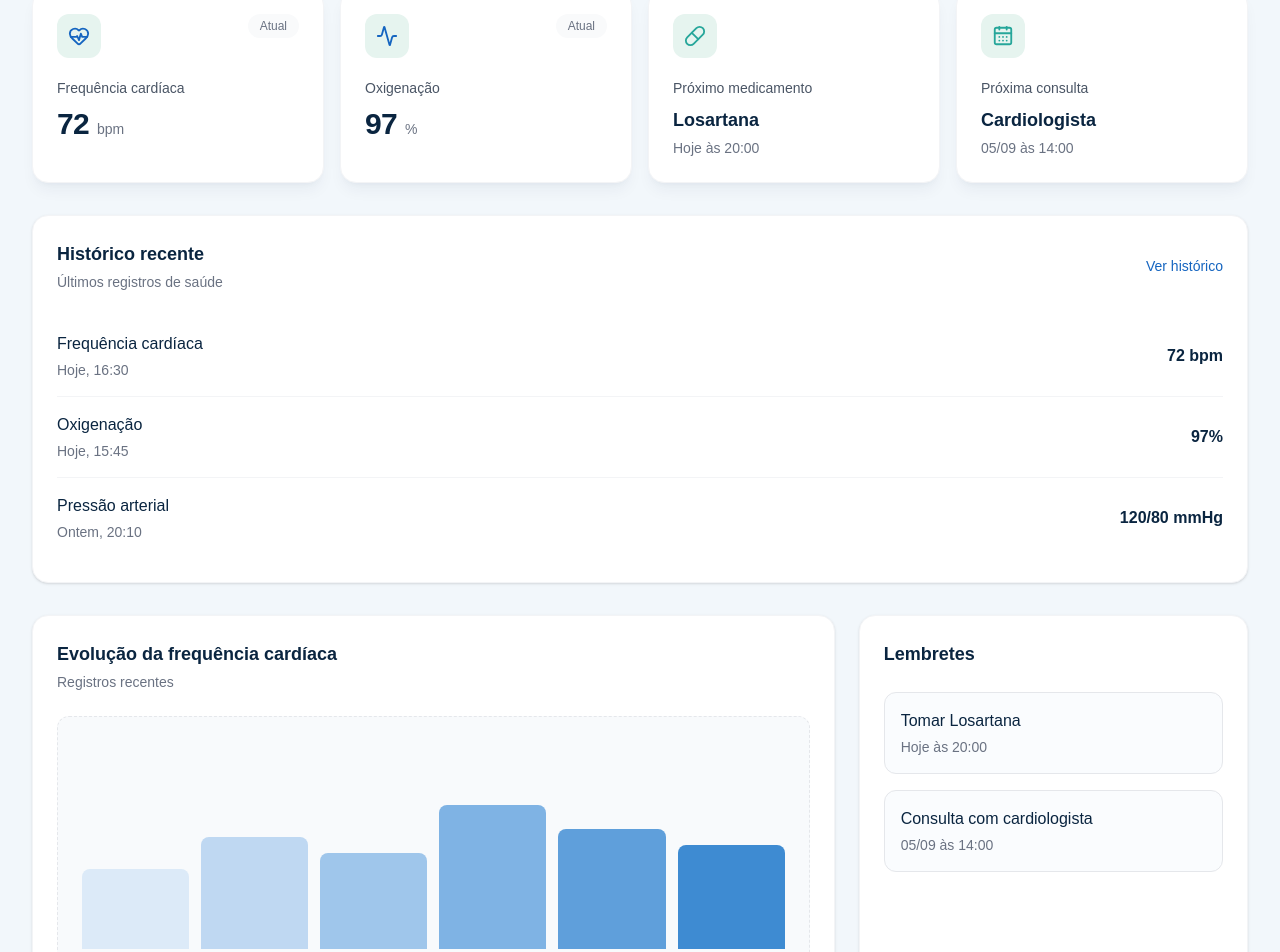
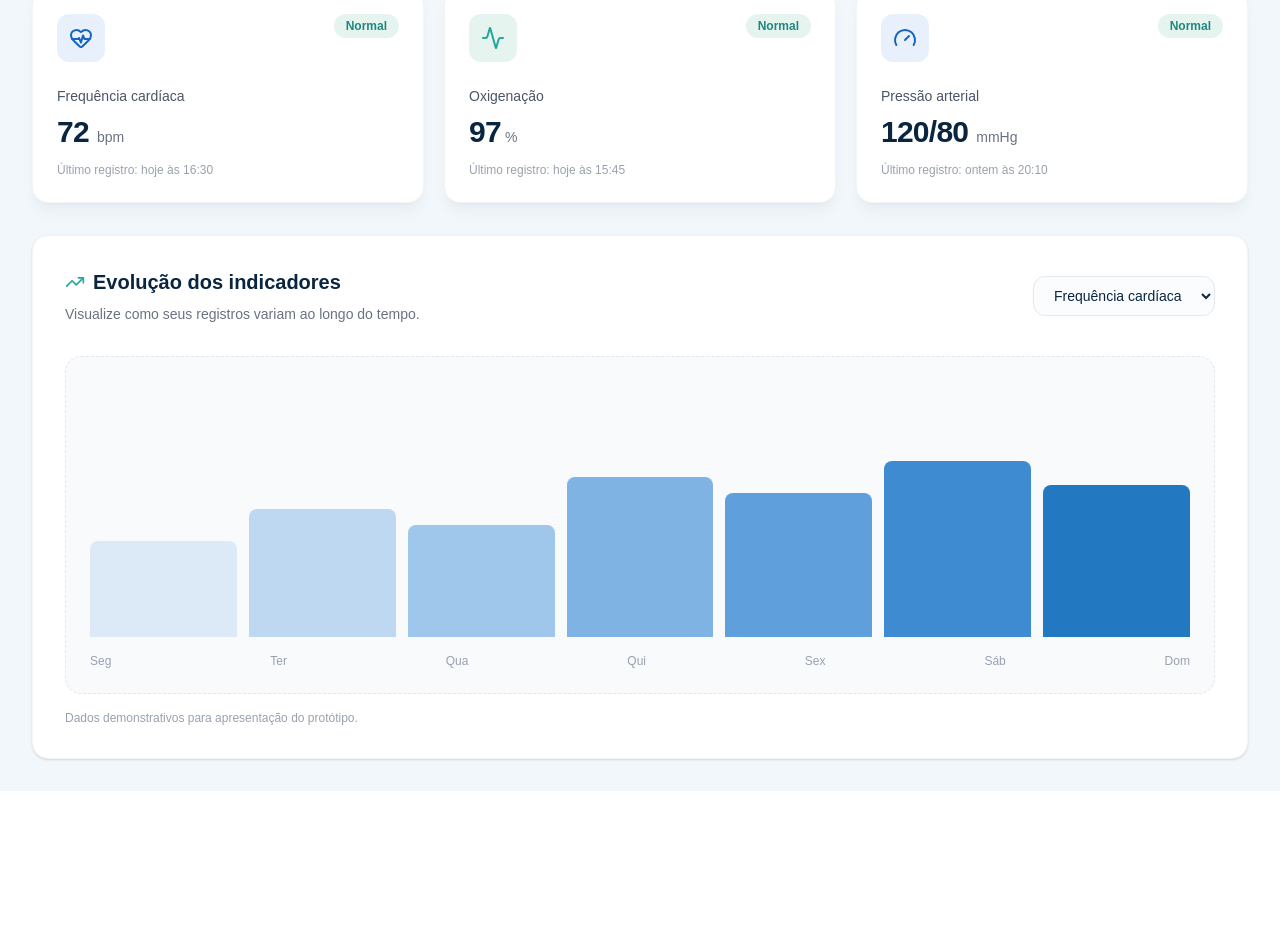
Before and after one commit to MiguelHelen/S.A.S.P.I-Sistema-de-Acompanhamento-de-Saude-para-Pessoas-Idosas-, a Next.js app: page /dashboard in a window 1280 px wide. Shown: the part 260-1212 px from the top of the page. After the commit the page ends 1051 px from the top, so only its background shows below. Built offline with nearby package versions, Linux system fonts and the light colour scheme.

Commit message:
style: alinha visual do dashboard com telas de acesso

```diff
--- a/src/app/dashboard/page.tsx
+++ b/src/app/dashboard/page.tsx
@@ -1,162 +1,177 @@
 import DashboardNavbar from "@/components/DashboardNavbar";
-import MetricCard from "@/components/MetricCard";
-import InfoCard from "@/components/InfoCard";
-import { Activity, CalendarDays, HeartPulse, Pill } from "lucide-react";
+import {
+  Activity,
+  Gauge,
+  HeartPulse,
+  TrendingUp,
+} from "lucide-react";
 
-export default function Dashboard() {
+export default function MinhaSaude() {
   return (
     <main className="min-h-screen bg-[#F2F7FB]">
       <DashboardNavbar />
 
       <div className="mx-auto max-w-7xl px-4 py-8 md:px-8">
         <span className="text-sm font-semibold uppercase tracking-wider text-[#26A69A]">
-          Visão geral
+          Acompanhamento
         </span>
 
         <h1 className="mt-2 text-3xl font-bold tracking-tight text-[#0A2540] md:text-4xl">
-          Dashboard
+          Minha Saúde
         </h1>
 
         <p className="mt-2 max-w-2xl text-gray-600">
-          Acompanhe as principais informações de saúde.
+          Acompanhe seus principais indicadores e a evolução dos registros de
+          saúde.
         </p>
 
-        <div className="mt-8 grid gap-4 sm:grid-cols-2 xl:grid-cols-4">
-          <MetricCard
-            title="Frequência cardíaca"
-            value="72"
-            unit="bpm"
-            icon={<HeartPulse size={22} />}
-          />
+        {/* Indicadores */}
+        <section className="mt-8 grid gap-5 md:grid-cols-3">
+          <article className="group rounded-2xl border border-gray-100 bg-white p-6 shadow-lg shadow-blue-950/5 transition hover:-translate-y-0.5 hover:shadow-xl">
+            <div className="flex items-start justify-between">
+              <div className="flex h-12 w-12 items-center justify-center rounded-xl bg-[#E8F1FB] text-[#1565C0] transition group-hover:bg-[#1565C0] group-hover:text-white">
+                <HeartPulse size={24} />
+              </div>
 
-          <MetricCard
-            title="Oxigenação"
-            value="97"
-            unit="%"
-            icon={<Activity size={22} />}
-          />
+              <span className="rounded-full bg-[#E6F4EF] px-3 py-1 text-xs font-semibold text-[#20877E]">
+                Normal
+              </span>
+            </div>
 
-          <InfoCard
-            label="Próximo medicamento"
-            title="Losartana"
-            subtitle="Hoje às 20:00"
-            icon={<Pill size={22} />}
-          />
+            <p className="mt-6 text-sm font-medium text-gray-600">
+              Frequência cardíaca
+            </p>
 
-          <InfoCard
-            label="Próxima consulta"
-            title="Cardiologista"
-            subtitle="05/09 às 14:00"
-            icon={<CalendarDays size={22} />}
-          />
-        </div>
+            <div className="mt-2">
+              <span className="text-3xl font-bold tracking-tight text-[#0A2540]">
+                72
+              </span>
 
-        <section className="mt-8 rounded-2xl border border-gray-100 bg-white p-6 shadow-sm">
-          <div className="flex items-center justify-between">
+              <span className="ml-2 text-sm font-medium text-gray-500">
+                bpm
+              </span>
+            </div>
+
+            <p className="mt-3 text-xs text-gray-400">
+              Último registro: hoje às 16:30
+            </p>
+          </article>
+
+          <article className="group rounded-2xl border border-gray-100 bg-white p-6 shadow-lg shadow-blue-950/5 transition hover:-translate-y-0.5 hover:shadow-xl">
+            <div className="flex items-start justify-between">
+              <div className="flex h-12 w-12 items-center justify-center rounded-xl bg-[#E6F4EF] text-[#26A69A] transition group-hover:bg-[#26A69A] group-hover:text-white">
+                <Activity size={24} />
+              </div>
+
+              <span className="rounded-full bg-[#E6F4EF] px-3 py-1 text-xs font-semibold text-[#20877E]">
+                Normal
+              </span>
+            </div>
+
+            <p className="mt-6 text-sm font-medium text-gray-600">
+              Oxigenação
+            </p>
+
+            <div className="mt-2">
+              <span className="text-3xl font-bold tracking-tight text-[#0A2540]">
+                97
+              </span>
+
+              <span className="ml-1 text-sm font-medium text-gray-500">
+                %
+              </span>
+            </div>
+
+            <p className="mt-3 text-xs text-gray-400">
+              Último registro: hoje às 15:45
+            </p>
+          </article>
+
+          <article className="group rounded-2xl border border-gray-100 bg-white p-6 shadow-lg shadow-blue-950/5 transition hover:-translate-y-0.5 hover:shadow-xl">
+            <div className="flex items-start justify-between">
+              <div className="flex h-12 w-12 items-center justify-center rounded-xl bg-[#E8F1FB] text-[#1565C0] transition group-hover:bg-[#1565C0] group-hover:text-white">
+                <Gauge size={24} />
+              </div>
+
+              <span className="rounded-full bg-[#E6F4EF] px-3 py-1 text-xs font-semibold text-[#20877E]">
+                Normal
+              </span>
+            </div>
+
+            <p className="mt-6 text-sm font-medium text-gray-600">
+              Pressão arterial
+            </p>
+
+            <div className="mt-2">
+              <span className="text-3xl font-bold tracking-tight text-[#0A2540]">
+                120/80
+              </span>
+
+              <span className="ml-2 text-sm font-medium text-gray-500">
+                mmHg
+              </span>
+            </div>
+
+            <p className="mt-3 text-xs text-gray-400">
+              Último registro: ontem às 20:10
+            </p>
+          </article>
+        </section>
+
+        {/* Evolução */}
+        <section className="mt-8 rounded-2xl border border-gray-100 bg-white p-6 shadow-sm md:p-8">
+          <div className="flex flex-col gap-5 sm:flex-row sm:items-center sm:justify-between">
             <div>
-              <h2 className="text-lg font-semibold text-[#0A2540]">
-                Histórico recente
-              </h2>
+              <div className="flex items-center gap-2">
+                <TrendingUp size={20} className="text-[#26A69A]" />
 
-              <p className="mt-1 text-sm text-gray-500">
-                Últimos registros de saúde
+                <h2 className="text-xl font-semibold text-[#0A2540]">
+                  Evolução dos indicadores
+                </h2>
+              </div>
+
+              <p className="mt-2 text-sm text-gray-500">
+                Visualize como seus registros variam ao longo do tempo.
               </p>
             </div>
 
-            <a
-              href="/dashboard/historico"
-              className="text-sm font-medium text-[#1565C0] hover:underline"
+            <select
+              className="rounded-xl border border-gray-200 bg-[#FAFCFE] px-4 py-2.5 text-sm font-medium text-[#0A2540] outline-none transition focus:border-[#1565C0] focus:ring-4 focus:ring-[#1565C0]/10"
+              defaultValue="frequencia"
             >
-              Ver histórico
-            </a>
+              <option value="frequencia">Frequência cardíaca</option>
+              <option value="oxigenacao">Oxigenação</option>
+              <option value="pressao">Pressão arterial</option>
+            </select>
           </div>
 
-          <div className="mt-6 divide-y divide-gray-100">
-            <div className="flex items-center justify-between py-4">
-              <div>
-                <p className="font-medium text-[#0A2540]">
-                  Frequência cardíaca
-                </p>
-
-                <p className="mt-1 text-sm text-gray-500">Hoje, 16:30</p>
-              </div>
-
-              <p className="font-semibold text-[#0A2540]">72 bpm</p>
+          {/* Gráfico temporário */}
+          <div className="mt-8 rounded-2xl border border-dashed border-gray-200 bg-[#F8FAFC] p-6">
+            <div className="flex min-h-64 items-end gap-3">
+              <div className="h-24 flex-1 rounded-t-lg bg-[#DCEAF8]" />
+              <div className="h-32 flex-1 rounded-t-lg bg-[#BFD8F2]" />
+              <div className="h-28 flex-1 rounded-t-lg bg-[#9FC6EB]" />
+              <div className="h-40 flex-1 rounded-t-lg bg-[#7FB3E4]" />
+              <div className="h-36 flex-1 rounded-t-lg bg-[#5F9FDB]" />
+              <div className="h-44 flex-1 rounded-t-lg bg-[#3E8BD2]" />
+              <div className="h-38 flex-1 rounded-t-lg bg-[#2378C2]" />
             </div>
 
-            <div className="flex items-center justify-between py-4">
-              <div>
-                <p className="font-medium text-[#0A2540]">Oxigenação</p>
-
-                <p className="mt-1 text-sm text-gray-500">Hoje, 15:45</p>
-              </div>
-
-              <p className="font-semibold text-[#0A2540]">97%</p>
-            </div>
-
-            <div className="flex items-center justify-between py-4">
-              <div>
-                <p className="font-medium text-[#0A2540]">Pressão arterial</p>
-
-                <p className="mt-1 text-sm text-gray-500">Ontem, 20:10</p>
-              </div>
-
-              <p className="font-semibold text-[#0A2540]">120/80 mmHg</p>
+            <div className="mt-4 flex justify-between text-xs text-gray-400">
+              <span>Seg</span>
+              <span>Ter</span>
+              <span>Qua</span>
+              <span>Qui</span>
+              <span>Sex</span>
+              <span>Sáb</span>
+              <span>Dom</span>
             </div>
           </div>
+
+          <p className="mt-4 text-xs text-gray-400">
+            Dados demonstrativos para apresentação do protótipo.
+          </p>
         </section>
-
-        <div className="mt-8 grid gap-6 lg:grid-cols-3">
-          <section className="rounded-2xl border border-gray-100 bg-white p-6 shadow-sm lg:col-span-2">
-            <div>
-              <h2 className="text-lg font-semibold text-[#0A2540]">
-                Evolução da frequência cardíaca
-              </h2>
-
-              <p className="mt-1 text-sm text-gray-500">Registros recentes</p>
-            </div>
-
-            <div className="mt-6 rounded-xl border border-dashed border-gray-200 bg-[#F8FAFC] p-6">
-              <div className="flex min-h-52 items-end gap-3">
-                <div className="h-20 flex-1 rounded-t-lg bg-[#DCEAF8]"></div>
-                <div className="h-28 flex-1 rounded-t-lg bg-[#BFD8F2]"></div>
-                <div className="h-24 flex-1 rounded-t-lg bg-[#9FC6EB]"></div>
-                <div className="h-36 flex-1 rounded-t-lg bg-[#7FB3E4]"></div>
-                <div className="h-30 flex-1 rounded-t-lg bg-[#5F9FDB]"></div>
-                <div className="h-26 flex-1 rounded-t-lg bg-[#3E8BD2]"></div>
-              </div>
-
-              <div className="mt-4 flex justify-between text-xs text-gray-400">
-                <span>08h</span>
-                <span>10h</span>
-                <span>12h</span>
-                <span>14h</span>
-                <span>16h</span>
-                <span>18h</span>
-              </div>
-            </div>
-          </section>
-
-          <section className="rounded-2xl border border-gray-100 bg-white p-6 shadow-sm">
-            <h2 className="text-lg font-semibold text-[#0A2540]">Lembretes</h2>
-
-            <div className="mt-6 space-y-4">
-              <div className="rounded-xl border border-gray-200 bg-[#FAFCFE] p-4 transition hover:border-[#BFD8F2] hover:bg-white">
-                <p className="font-medium text-[#0A2540]">Tomar Losartana</p>
-
-                <p className="mt-1 text-sm text-gray-500">Hoje às 20:00</p>
-              </div>
-
-              <div className="rounded-xl border border-gray-200 bg-[#FAFCFE] p-4 transition hover:border-[#BFD8F2] hover:bg-white">
-                <p className="font-medium text-[#0A2540]">
-                  Consulta com cardiologista
-                </p>
-
-                <p className="mt-1 text-sm text-gray-500">05/09 às 14:00</p>
-              </div>
-            </div>
-          </section>
-        </div>
       </div>
     </main>
   );
```
